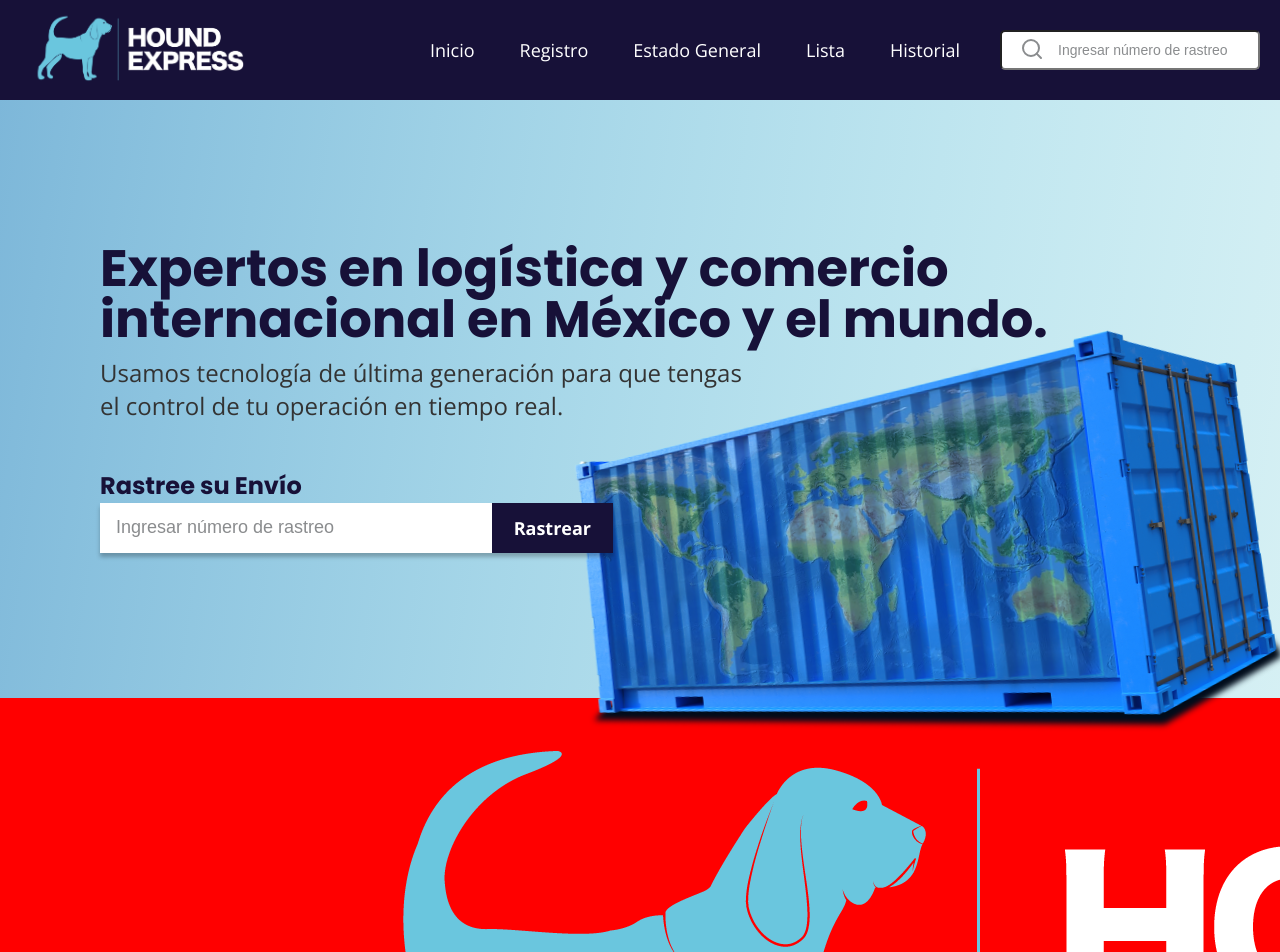
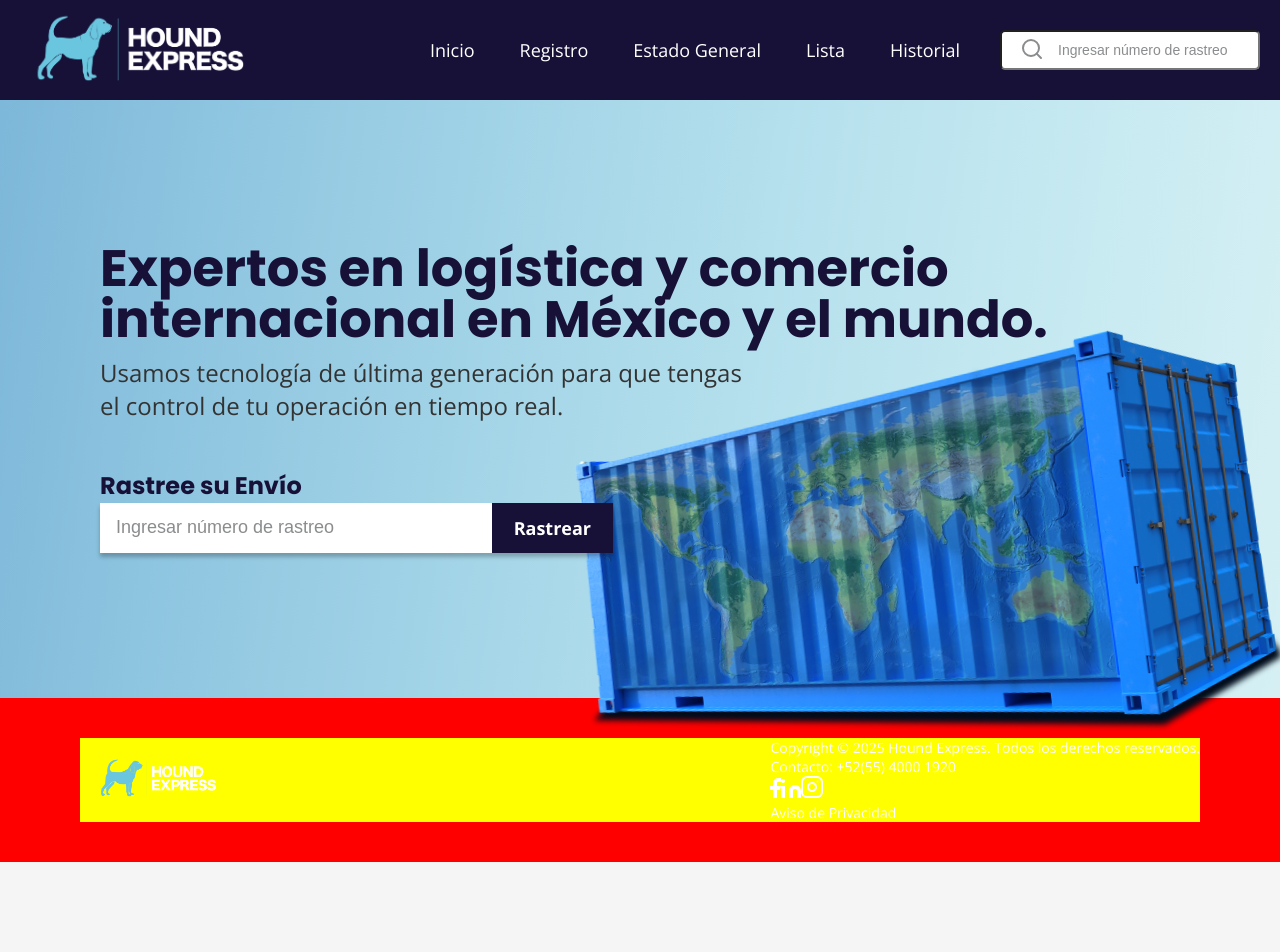
Before and after one commit to ego-mejia/hound-express-react, a React (Vite) app: page / in a window 1280 px wide. Shown: the top 952 px of the page. After the commit the page ends 862 px from the top, so only its background shows below. Built offline with nearby package versions, Linux system fonts and the light colour scheme.

Commit message:
styled Footer logo

```diff
--- a/src/components/Footer/index.tsx
+++ b/src/components/Footer/index.tsx
@@ -1,17 +1,23 @@
-import { FooterContainer, FooterWrapper } from "./style";
+// Style
+import { FooterContainer, FooterWrapper, LogoLink } from "./style";
+
+// Assets
 import { logos, icons } from "../../assets";
 
 const Footer = () => {
   return (
     <FooterContainer>
       <FooterWrapper>
-        <a class="footer-logo-link" href="./index.html">
+        <LogoLink
+        // class="footer-logo-link"
+        // href="./index.html"
+        >
           <img
             src={logos.lightLogo}
-            class="footer-logo"
+            // class="footer-logo"
             alt="Hound Express logo"
           />
-        </a>
+        </LogoLink>
         <div class="text-container">
           <div>
             <p>
--- a/src/components/Footer/style.ts
+++ b/src/components/Footer/style.ts
@@ -1,12 +1,19 @@
 import styled from "styled-components";
-import { wrapperMixin } from "../../styles/mixins";
 
 export const FooterContainer = styled.footer`
     background-color: red;
+
+    background-color: $dark-blue;
+    color: white;
+    padding: 40px 80px;
+
+    p{
+        font-size: 14px;
+        margin: 0;
+    }
 `;
 
 export const FooterWrapper = styled.div`
-    /* ${wrapperMixin}; */
     background-color: yellow;
 
     display: flex;
@@ -14,4 +21,16 @@ export const FooterWrapper = styled.div`
     justify-content: space-between; /* Separa los elementos */
     align-items: center; /* Alinea verticalmente */
     flex-wrap: wrap; /* Permite que los elementos se acomoden en pantallas pequeñas */
+
+
 `;
+
+export const LogoLink = styled.a`
+    max-width: 151.62px;
+    width: 100%;
+
+    img{
+        max-width: 151.62px;
+        width: 100%;
+    }
+`;
```
